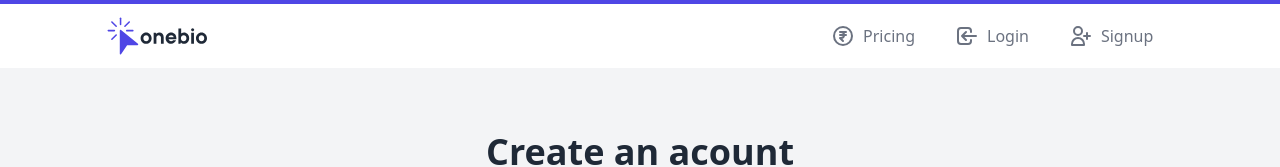
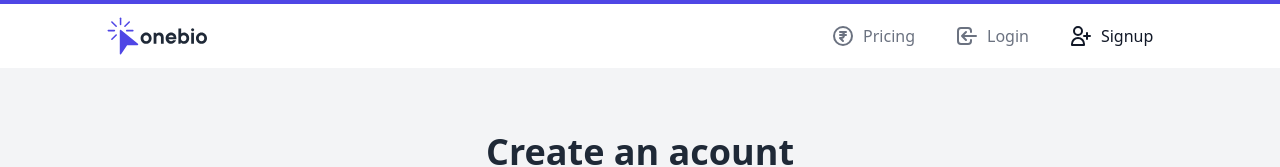
Before and after one commit to jahidanowar/laravuesaas, a Vue app in the folder frontend/: page /signup in a window 1280 px wide. Shown: the top 167 px of the page. Built offline with nearby package versions, Linux system fonts and the light colour scheme.

Commit message:
App Bar updated

```diff
--- a/frontend/src/assets/css/style.css
+++ b/frontend/src/assets/css/style.css
@@ -13,7 +13,9 @@ body{
 nav>ul>li{
     @apply font-medium text-gray-500 hover:text-gray-900;
 }
-
+.router-link-active{
+    @apply text-gray-900;
+}
 /* Utilities */
 .btn{
     @apply py-2 px-4 rounded-lg;
--- a/frontend/src/components/AppBar.vue
+++ b/frontend/src/components/AppBar.vue
@@ -34,7 +34,7 @@
             <li class="p-5">
               <router-link to="/account" class="flex">
               <svg class="w-6 h-6 mr-2" fill="none" stroke="currentColor" viewBox="0 0 24 24" xmlns="http://www.w3.org/2000/svg"><path stroke-linecap="round" stroke-linejoin="round" stroke-width="2" d="M5.121 17.804A13.937 13.937 0 0112 16c2.5 0 4.847.655 6.879 1.804M15 10a3 3 0 11-6 0 3 3 0 016 0zm6 2a9 9 0 11-18 0 9 9 0 0118 0z"></path></svg>
-              My Account</router-link>
+              {{user.name}}</router-link>
             </li>
           </template>
         </ul>
--- a/frontend/src/views/Home.vue
+++ b/frontend/src/views/Home.vue
@@ -19,7 +19,6 @@
 <script>
 // @ is an alias to /src
 // import HelloWorld from '@/components/HelloWorld.vue'
-
 export default {
   name: "Home",
 };
```
